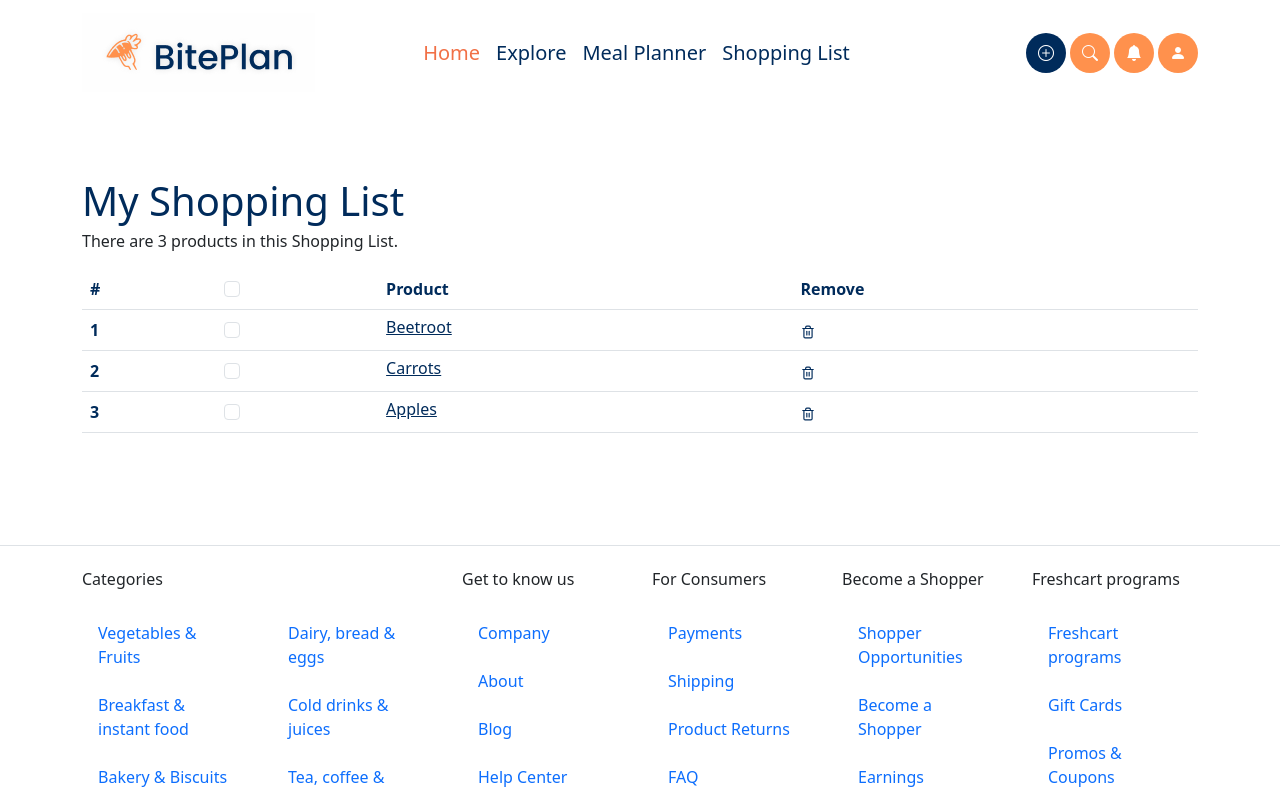
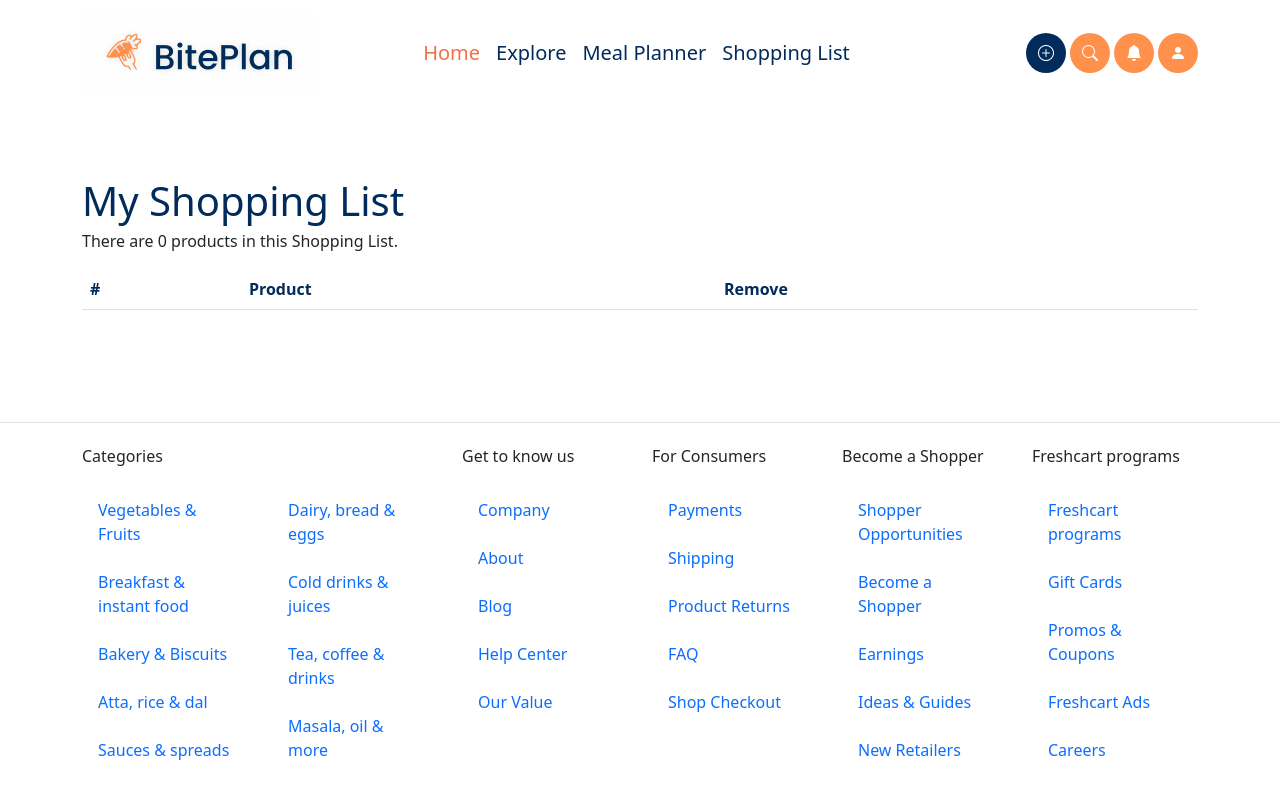
Before and after one commit to farahmoataz90/Recipe-Angular-Project, an Angular app in the folder angular-project/: page /shoppinglist in a window 1280 px wide. Shown: the top 790 px of the page. Built offline with nearby package versions, Linux system fonts and the light colour scheme.

Commit message:
shopping list

```diff
--- a/angular-project/src/app/components/details/details.component.html
+++ b/angular-project/src/app/components/details/details.component.html
@@ -44,8 +44,10 @@
         </ul>
         <h5 class="textcolor fw-bold">Ingredients:</h5>
         <ul class="card-text cardcolor ms-3">
-
-          <li *ngFor="let ingredient of ingredients">{{ ingredient }}</li>
+          <li *ngFor="let ingredient of ingredients">
+              <button (click)="addToShoppingList(ingredient)"><i class="bi bi-plus-circle b1"></i></button>
+            {{ ingredient }}
+          </li>
         </ul>
         <h5 class="textcolor fw-bold">Cooking Steps:</h5>
 
--- a/angular-project/src/app/components/details/details.component.scss
+++ b/angular-project/src/app/components/details/details.component.scss
@@ -75,3 +75,21 @@
 //   position: absolute;
 //   width: 100%;
 // }
+
+.icon-button{
+  // position: relative;
+  // display: flex;
+  // align-items: center;
+  // justify-content: center;
+  width: 40px;
+  height: 40px;
+  border: none;
+  outline: none;
+  border-radius: 50%;
+
+}
+.b1
+{
+
+  cursor: pointer;
+}
--- a/angular-project/src/app/components/details/details.component.ts
+++ b/angular-project/src/app/components/details/details.component.ts
@@ -1,9 +1,10 @@
-import { Component, OnInit } from '@angular/core';
+import { Component, OnInit, Input } from '@angular/core';
 import { CommonModule } from '@angular/common';
 import { NavbarComponent } from '../navbar/navbar.component';
 import { FooterComponent } from '../footer/footer.component';
 import { ReviewComponent } from '../review/review.component';
 import { ActivatedRoute } from '@angular/router';
+import { ShoppingService } from '../../services/shared.service';
 
 
 @Component({
@@ -43,6 +44,10 @@ export class DetailsComponent implements OnInit{
   ];
 
 
+  // @Input() ing: string[] = [];
+  @Input() ing!: string[];
+
+
   image!: string;
   title!: string;
   rating!: string;
@@ -54,7 +59,17 @@ export class DetailsComponent implements OnInit{
   nutrition!: string[];
 
 
-  constructor(private route: ActivatedRoute) {}
+  constructor(private route: ActivatedRoute , private shoppingService: ShoppingService) {}
+
+
+  addToShoppingList(ing: string): void {
+    console.log('Adding ingredient to shopping list:', ing);
+    this.shoppingService.addToShoppingList(ing);
+  }
+
+
+
+
 
   ngOnInit(): void {
     this.route.queryParams.subscribe(params => {
@@ -66,7 +81,6 @@ export class DetailsComponent implements OnInit{
       this.cookingSteps = params['cookingSteps'];
       this.nutrition = params['nutrition'];
 
-      // this.nutrition = params['nutrition'] ? JSON.parse(params['nutrition']) : {};
 
 
 
--- a/angular-project/src/app/components/shoppinglist/shoppinglist.component.html
+++ b/angular-project/src/app/components/shoppinglist/shoppinglist.component.html
@@ -13,18 +13,7 @@
           <thead>
             <tr>
               <th scope="col" class="textcolor">#</th>
-              <th scope="col">
-                <div class="">
-                  <div class="">
-                    <input
-                    class="form-check-input"
-                     type="checkbox"
-                     [(ngModel)]="selectAll"
-                     (change)="toggleAllSelection()"
-                     >
-                  </div>
-                </div>
-              </th>
+
               <th scope="col" class="textcolor">Product</th>
               <!-- <th scope="col" class="textcolor">Amount</th> -->
               <th scope="col" class="textcolor">
@@ -33,23 +22,12 @@
             </tr>
           </thead>
           <tbody>
+
             <tr *ngFor="let item of shoppingList; let i = index">
-              <th scope="row" class="textcolor">{{ i + 1 }}</th>
+              <td>{{ i + 1 }}</td>
+              <td>{{ item }}</td>
               <td>
-                <input
-                class="form-check-input"
-                type="checkbox"
-                [(ngModel)]="item.selected"
-                (change)="updateSelectAll()">
-              </td>
-              <td>
-                <h5 class="fs-6 mb-0">
-                  <a class="textcolor" href="#">{{ item.product }}</a>
-                </h5>
-                <!-- <small>{{ item.quantity }}</small> -->
-              </td>
-              <!-- <td>{{ item.amount }}</td> -->
-              <td>
+                <!-- <button (click)="removeItem(item)" class="btn btn-danger btn-sm">Remove</button> -->
                 <svg
                 xmlns="http://www.w3.org/2000/svg"
                 width="14"
@@ -60,10 +38,9 @@
                 stroke-width="2"
                 stroke-linecap="round"
                 stroke-linejoin="round"
-                  class="text-muted"
-                  (click)="removeItem(i)"
+                (click)="removeItem(item)"
                 style="cursor: pointer"
-                  class="textcolor"
+                class="textcolor1"
               >
                 <polyline points="3 6 5 6 21 6"></polyline>
                 <path
@@ -86,3 +63,44 @@
 <br>
 
 <app-footer></app-footer>
+
+
+           <!-- <tr *ngFor="let item of shoppingList; let i = index">
+              <th scope="row" class="textcolor">{{ i + 1 }}</th>
+              <td>
+                <input
+                class="form-check-input"
+                type="checkbox">
+                [(ngModel)]="item.selected"
+                (change)="updateSelectAll()">
+              </td>
+              <td>
+                <h5 class="fs-6 mb-0">
+                  <a class="textcolor" href="#">{{ item }}</a>
+                </h5>
+              </td>
+              <td>
+                <svg
+                  xmlns="http://www.w3.org/2000/svg"
+                  width="14"
+                  height="14"
+                  viewBox="0 0 24 24"
+                  fill="none"
+                  stroke="currentColor"
+                  stroke-width="2"
+                  stroke-linecap="round"
+                  stroke-linejoin="round"
+                  class="text-muted"
+                  (click)="removeItem(item)"
+                  style="cursor: pointer"
+                  class="textcolor"
+                >
+                  <polyline points="3 6 5 6 21 6"></polyline>
+                  <path
+                    d="M19 6v14a2 2 0 0 1-2 2H7a2 2 0 0 1-2-2V6m3 0V4a2 2 0 0 1 2-2h4a2 2 0 0 1 2 2v2"
+                  ></path>
+                  <line x1="10" y1="11" x2="10" y2="17"></line>
+                  <line x1="14" y1="11" x2="14" y2="17"></line>
+                </svg>
+              </td>
+            </tr> -->
--- a/angular-project/src/app/components/shoppinglist/shoppinglist.component.scss
+++ b/angular-project/src/app/components/shoppinglist/shoppinglist.component.scss
@@ -13,3 +13,7 @@
 .table-centered td, .table-centered th {
   vertical-align: middle!important;
 }
+.textcolor1
+{
+  color: #FF914D;
+}
--- a/angular-project/src/app/components/shoppinglist/shoppinglist.component.ts
+++ b/angular-project/src/app/components/shoppinglist/shoppinglist.component.ts
@@ -1,9 +1,10 @@
-import { Component } from '@angular/core';
+import { Component, OnInit } from '@angular/core';
 import { ShoppingitemsComponent } from '../shoppingitems/shoppingitems.component';
 import { CommonModule } from '@angular/common';
 import { FormsModule } from '@angular/forms';
 import { FooterComponent } from '../footer/footer.component';
-
+// import { ShoppingService } from '../services/shopping.service';
+import { ShoppingService } from '../../services/shared.service';
 
 @Component({
   selector: 'app-shoppinglist',
@@ -12,28 +13,37 @@ import { FooterComponent } from '../footer/footer.component';
   templateUrl: './shoppinglist.component.html',
   styleUrl: './shoppinglist.component.scss'
 })
-export class ShoppinglistComponent {
-  shoppingList = [
-    { id: 1, product: 'Beetroot', selected: false },
-    { id: 2, product: 'Carrots', selected: false },
-    { id: 3, product: 'Apples', selected: false },
-  ];
+export class ShoppinglistComponent implements OnInit{
 
-  removeItem(index: number): void {
-    this.shoppingList.splice(index, 1);
+  shoppingList: string[] = [];
+
+  constructor(private shoppingService: ShoppingService) {}
+
+  ngOnInit(): void {
+  this.shoppingService.shoppingList$.subscribe(list => {
+    console.log('Shopping list received in component:', list);
+    this.shoppingList = list; // Ensure this updates the component property
+  });
+}
+
+
+
+  removeItem(item: string): void {
+    this.shoppingService.removeFromShoppingList(item);
   }
 
+
   // Property to track the state of the "Select All" checkbox
-  selectAll = false;
+  // selectAll = false;
 
-  // Method to toggle all checkboxes
-  toggleAllSelection(): void {
-    this.shoppingList.forEach((item) => (item.selected = this.selectAll));
-  }
+  // // Method to toggle all checkboxes
+  // toggleAllSelection(): void {
+  //   this.shoppingList.forEach((item) => (item.selected = this.selectAll));
+  // }
 
-  // Method to check if all items are selected
-  updateSelectAll(): void {
-    this.selectAll = this.shoppingList.every((item) => item.selected);
-  }
+  // // Method to check if all items are selected
+  // updateSelectAll(): void {
+  //   this.selectAll = this.shoppingList.every((item) => item.selected);
+  // }
 
 }
--- /dev/null
+++ b/angular-project/src/app/services/shared.service.ts
@@ -0,0 +1,40 @@
+import { Injectable } from '@angular/core';
+import { BehaviorSubject } from 'rxjs';
+
+@Injectable({
+  providedIn: 'root',
+})
+export class ShoppingService {
+  private shoppingListKey = 'shoppingList';  // Key for local storage
+
+  // Create a BehaviorSubject with the current shopping list
+  private shoppingListSubject = new BehaviorSubject<string[]>(this.loadShoppingList());
+
+  shoppingList$ = this.shoppingListSubject.asObservable();
+
+  constructor() {}
+
+  // Load the shopping list from localStorage if available
+  loadShoppingList(): string[] {
+    const storedList = localStorage.getItem(this.shoppingListKey);
+    return storedList ? JSON.parse(storedList) : [];
+  }
+
+  // Save the shopping list to localStorage
+  private saveShoppingList(list: string[]): void {
+    localStorage.setItem(this.shoppingListKey, JSON.stringify(list));
+  }
+
+  addToShoppingList(ingredient: string): void {
+    const currentList = this.shoppingListSubject.value;
+    currentList.push(ingredient);
+    this.shoppingListSubject.next(currentList);
+    this.saveShoppingList(currentList);  // Persist the list in localStorage
+  }
+
+  removeFromShoppingList(item: string): void {
+    const currentList = this.shoppingListSubject.value.filter(i => i !== item);
+    this.shoppingListSubject.next(currentList);
+    this.saveShoppingList(currentList);  // Persist the updated list in localStorage
+  }
+}
```
Also changed, not shown: 1 other file (tests, documents, lock files or other folders). Lines whose indentation alone changed are shown as unchanged.
